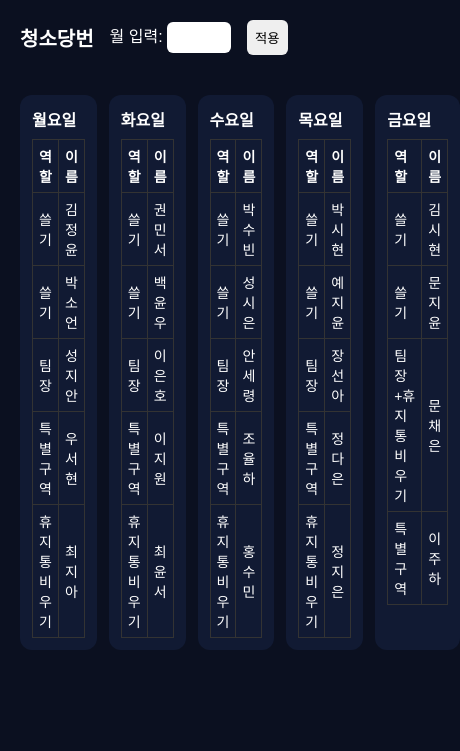
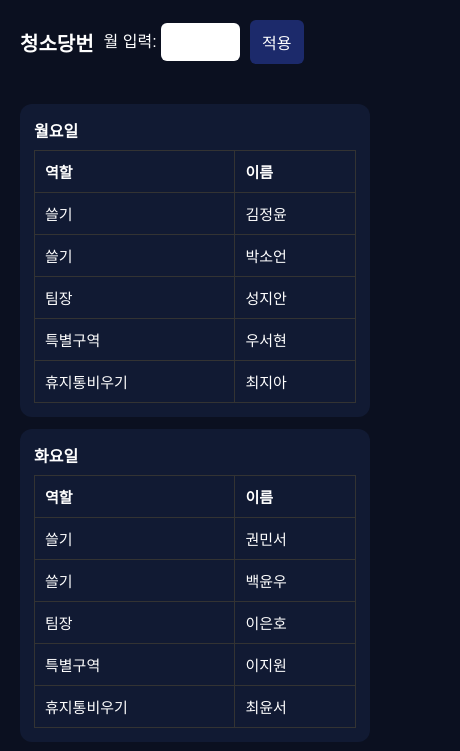
Before and after one commit to jiann8514/-, a plain HTML site: page index.html in a window 390 px wide. Shown: the top 751 px of the page, 460 px wide, since content can reach past the window. Drawn offline with Linux system fonts and the light colour scheme.

Commit message:
Update index.html

```diff
--- a/index.html
+++ b/index.html
@@ -16,6 +16,38 @@
     .card h2{margin:0 0 8px 0;font-size:16px}
     table{width:100%;border-collapse:collapse}
     th,td{border:1px solid #333;padding:6px;font-size:14px;text-align:left}
+    /* 터치 타깃, 대비, 기본 폰트 크기 살짝 키우기 */
+:root { --fg:#ffffff; --muted:#b8c0ff; }
+body{color:var(--fg)}
+header{gap:12px}
+input,button{font-size:16px; /* iOS 확대 방지 */ }
+button{background:#1c2a6b;color:#fff}
+button:active{transform:scale(0.98)}
+
+/* 그리드: 화면이 작을수록 열을 줄여서 카드가 세로로 쌓이게 */
+.grid{display:grid;grid-template-columns:repeat(5,1fr);gap:12px}
+
+/* 1024px↓: 3열 */
+@media (max-width:1024px){
+  .grid{grid-template-columns:repeat(3,1fr)}
+}
+
+/* 768px↓: 2열 + 헤더 입력 영역 줄 바꿈 */
+@media (max-width:768px){
+  header{justify-content:flex-start}
+  .grid{grid-template-columns:repeat(2,1fr)}
+  h1{font-size:18px}
+}
+
+/* 480px↓: 1열(세로 쌓기) + 폰트/여백 확대 */
+@media (max-width:480px){
+  .grid{grid-template-columns:1fr}
+  header{gap:10px}
+  input,button{padding:10px 12px}
+  .card{padding:14px}
+  th,td{font-size:15px;padding:10px}
+}
+
   </style>
 </head>
 <body>
```
